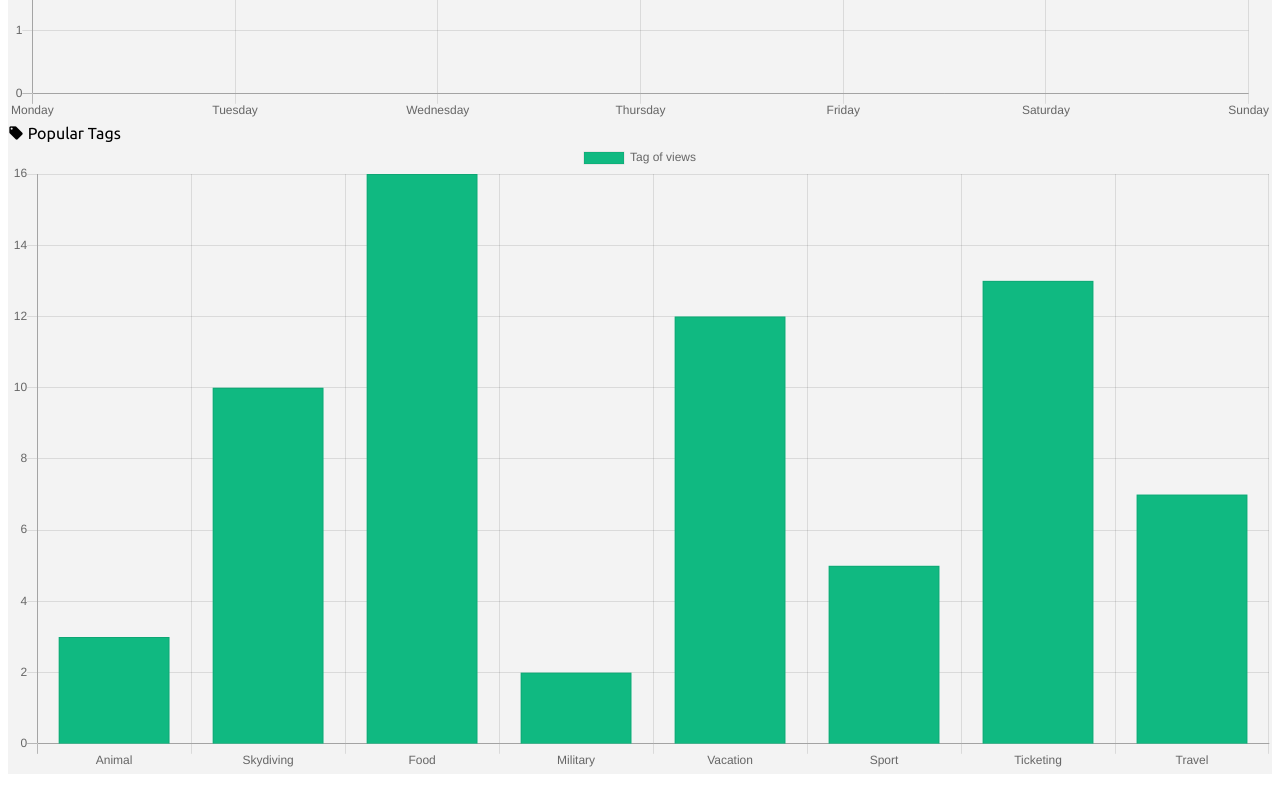
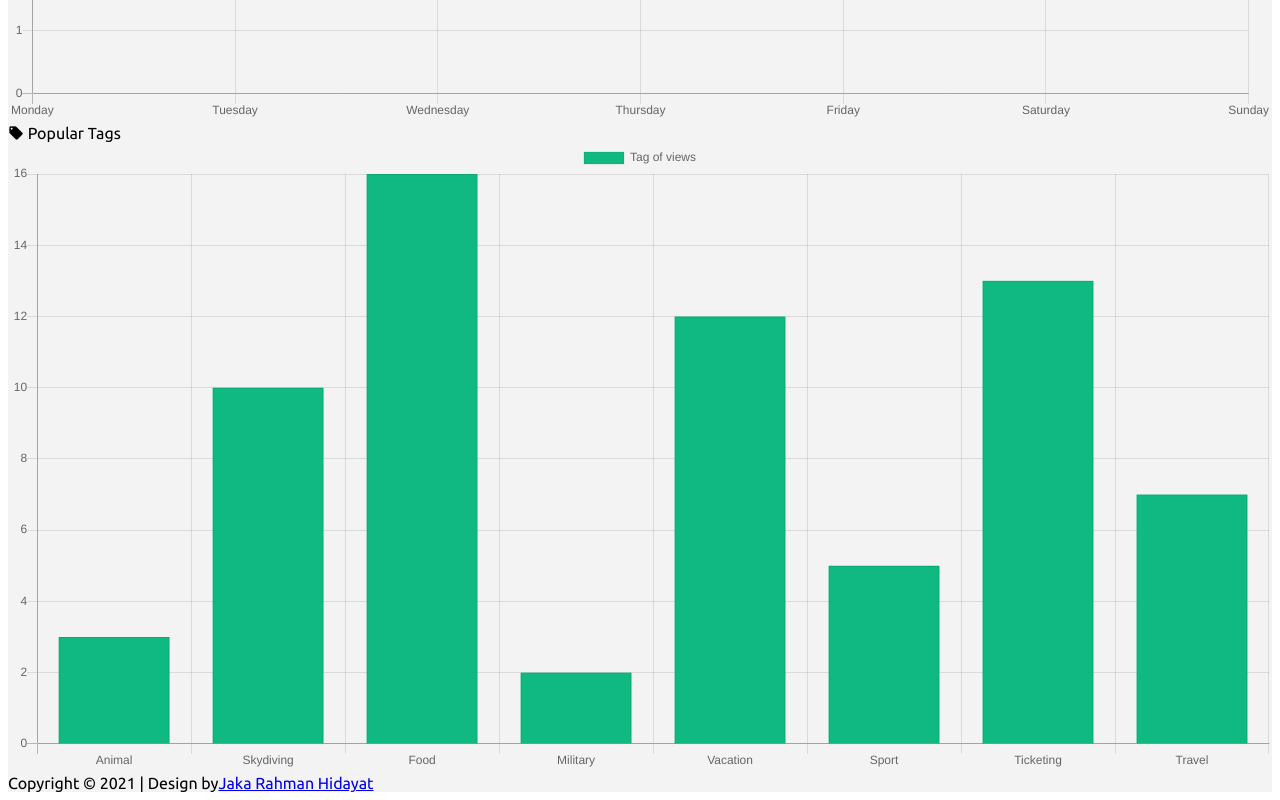
Before and after one commit to karahman34/vue-simple-tailwind-admin, a Vue app: page / in a window 1280 px wide. Shown: the part 1593-2393 px from the top of the page. Built offline with nearby package versions, Linux system fonts and the light colour scheme.

Commit message:
add footer

```diff
--- a/src/assets/scss/vtail.scss
+++ b/src/assets/scss/vtail.scss
@@ -17,9 +17,6 @@
   -moz-osx-font-smoothing: grayscale;
   box-sizing: border-box;
   background-color: #f3f3f3;
-  margin: 0;
-  width: 100%;
-  min-height: 100vh;
 
   .overlay {
     z-index: -1;
--- a/src/layouts/default/Layout.vue
+++ b/src/layouts/default/Layout.vue
@@ -1,5 +1,5 @@
 <template>
-  <div id="vtail-layout" class="text-gray-800">
+  <div id="vtail-layout" class="text-gray-800 w-full min-h-screen">
     <div class="flex">
       <!-- Overlay -->
       <div
@@ -10,14 +10,18 @@
       <!-- Sidebar -->
       <sidebar @toggleSideBar="showOverlay = $event"></sidebar>
 
-      <div class="w-full">
+      <!-- Section Content -->
+      <div class="w-full relative">
         <!-- Navbar -->
         <navbar @showOverlay="showOverlay = $event"></navbar>
 
         <!-- Router View -->
-        <section class="py-3 px-6">
+        <section class="py-3 px-6 mb-20">
           <slot></slot>
         </section>
+
+        <!-- Footer -->
+        <the-footer class="absolute bottom-0"></the-footer>
       </div>
     </div>
   </div>
@@ -26,11 +30,13 @@
 <script>
 import Sidebar from '@/layouts/default/Sidebar'
 import Navbar from '@/layouts/default/Navbar'
+import Footer from '@/layouts/default/components/Footer'
 
 export default {
   components: {
     Navbar,
     Sidebar,
+    'the-footer': Footer,
   },
 
   data: () => ({
--- /dev/null
+++ b/src/layouts/default/components/Footer.vue
@@ -0,0 +1,13 @@
+<template>
+  <div
+    class="w-full py-3 px-6 border-t-2 text-sm flex items-center justify-center space-x-1 md:justify-start"
+  >
+    <span class="text-gray-500">Copyright &copy; 2021 | Design by</span>
+    <a
+      href="https://github.com/karahman34"
+      target="_blank"
+      class="text-green-500"
+      >Jaka Rahman Hidayat</a
+    >
+  </div>
+</template>
```
